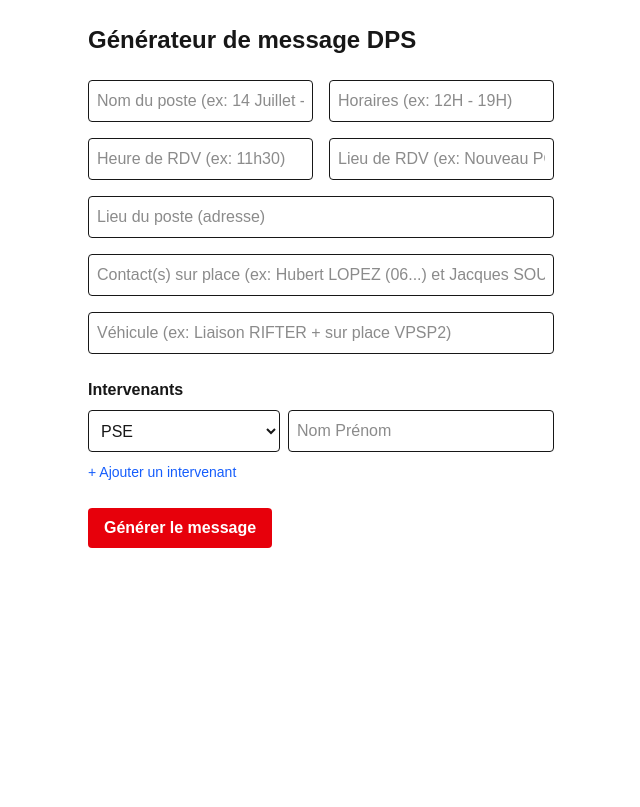
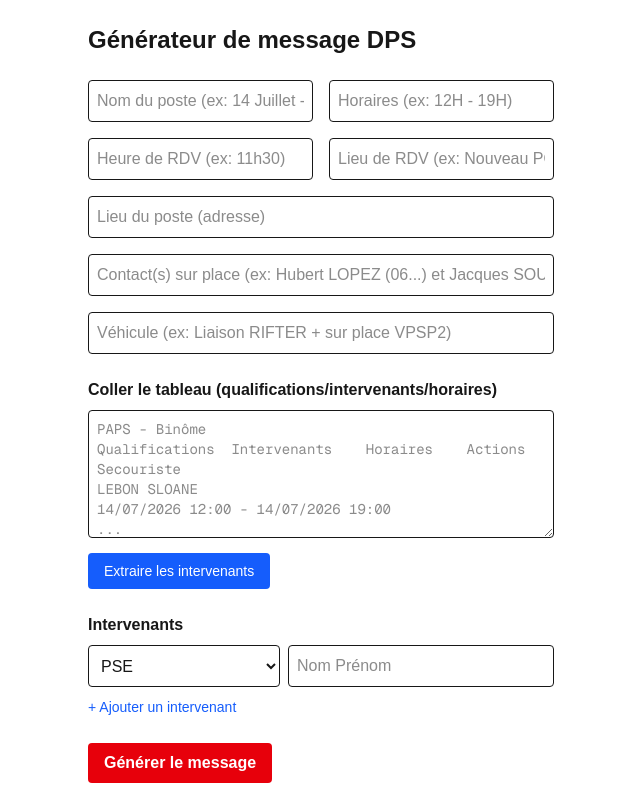
Before and after one commit to Cocosg09/generateur-whatsapp-crf, a Next.js app: page / in a window 1280 px wide. Shown: the whole page, without its empty margins (319-959 px from the left). Built offline with nearby package versions, Linux system fonts and the light colour scheme.

Commit message:
Rôle en liste déroulante stricte

```diff
--- a/app/page.js
+++ b/app/page.js
@@ -20,6 +20,7 @@ export default function Home() {
   const [lieuPoste, setLieuPoste] = useState("");
   const [contacts, setContacts] = useState("");
   const [intervenants, setIntervenants] = useState([{ role: "PSE", nom: "" }]);
+  const [texteCollé, setTexteCollé] = useState("");
   const [vehicule, setVehicule] = useState("");
   const [message, setMessage] = useState("");
   const [copied, setCopied] = useState(false);
@@ -36,6 +37,50 @@ export default function Home() {
 
   function removeIntervenant(index) {
     setIntervenants(intervenants.filter((_, i) => i !== index));
+  }
+  function extraireHeures(raw) {
+  const match = raw.match(/(\d{2}):(\d{2}).*?(\d{2}):(\d{2})/);
+  return match ? `${match[1]}H - ${match[3]}H` : "";
+}
+
+function trouverRole(texte) {
+  const t = texte.trim().toLowerCase();
+  const trouve = ROLES_COURANTS.find((r) => r.toLowerCase() === t);
+  return trouve || ROLES_COURANTS[0];
+}
+
+function extraireDuTableau() {
+  const lignes = texteCollé
+    .split("\n")
+    .map((l) => l.trim())
+    .filter((l) => l !== "");
+
+  const headerIdx = lignes.findIndex((l) =>
+    l.toLowerCase().includes("qualifications")
+  );
+  const donnees = headerIdx !== -1 ? lignes.slice(headerIdx + 1) : lignes;
+
+  const nouveauxIntervenants = [];
+  let horairesTrouvés = "";
+
+  for (let i = 0; i < donnees.length; i += 3) {
+    const role = donnees[i];
+    const nom = donnees[i + 1];
+    const horairesRaw = donnees[i + 2];
+    if (role && nom) {
+      nouveauxIntervenants.push({ role: trouverRole(role), nom });
+      if (!horairesTrouvés && horairesRaw) {
+        horairesTrouvés = extraireHeures(horairesRaw);
+      }
+    }
+  }
+
+  if (nouveauxIntervenants.length > 0) {
+    setIntervenants(nouveauxIntervenants);
+  }
+  if (horairesTrouvés) {
+    setHoraires(horairesTrouvés);
+  }
 }
 
   function genererMessage() {
@@ -123,6 +168,22 @@ Dispo par message privé au besoin :)`;
       </div>
 
       <div className="space-y-2">
+  <p className="font-semibold">Coller le tableau (qualifications/intervenants/horaires)</p>
+  <textarea
+    className="w-full border rounded p-2 h-32 font-mono text-sm"
+    placeholder={"PAPS - Binôme\nQualifications\tIntervenants\tHoraires\tActions\nSecouriste\nLEBON SLOANE\n14/07/2026 12:00 - 14/07/2026 19:00\n..."}
+    value={texteCollé}
+    onChange={(e) => setTexteCollé(e.target.value)}
+  />
+  <button
+    onClick={extraireDuTableau}
+    className="bg-blue-600 text-white px-4 py-2 rounded text-sm"
+  >
+    Extraire les intervenants
+  </button>
+</div>
+
+      <div className="space-y-2">
         <p className="font-semibold">Intervenants</p>
         {intervenants.map((i, idx) => (
           <div key={idx} className="flex gap-2">
```
Lines whose indentation alone changed are shown as unchanged.
